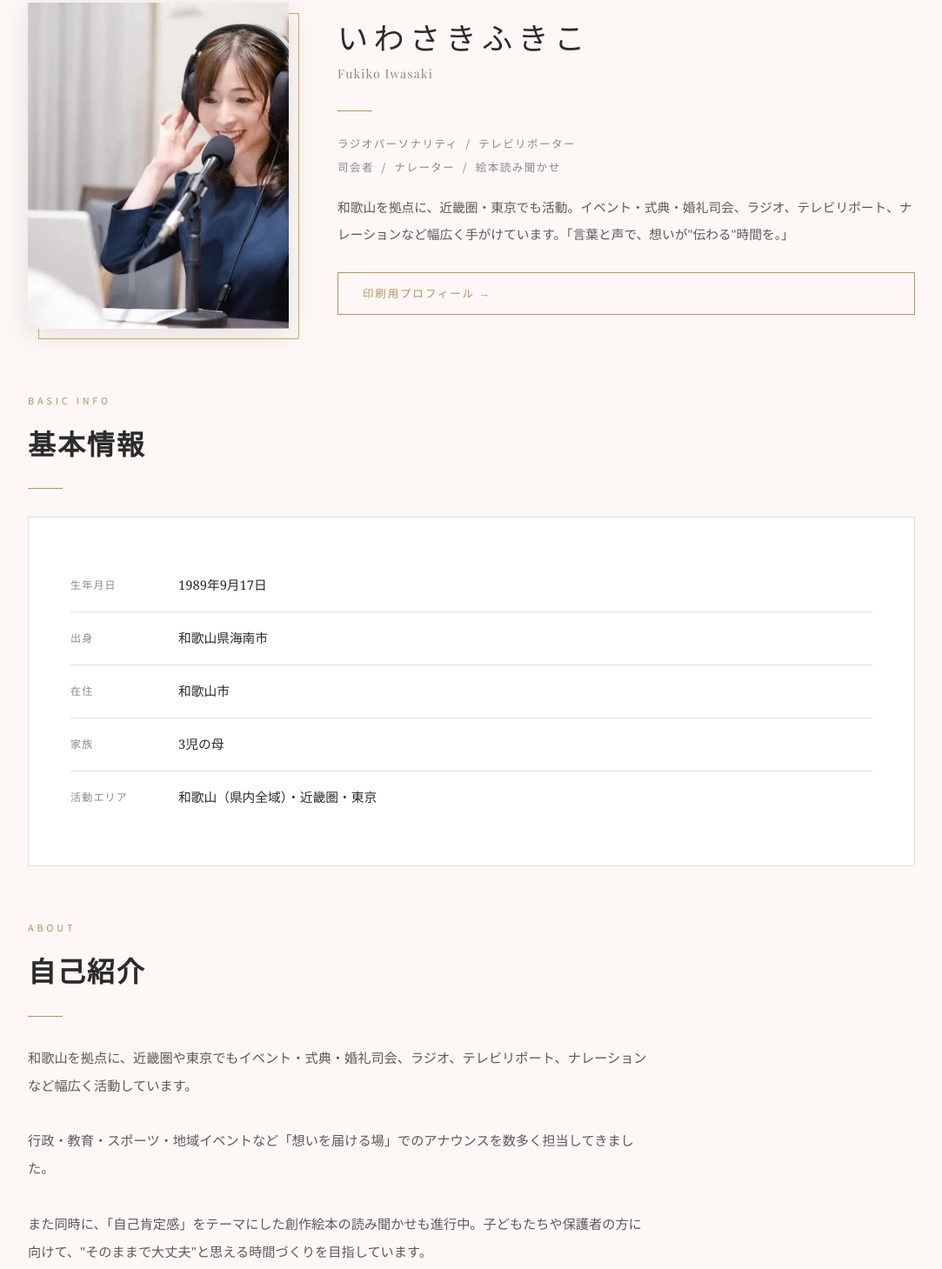
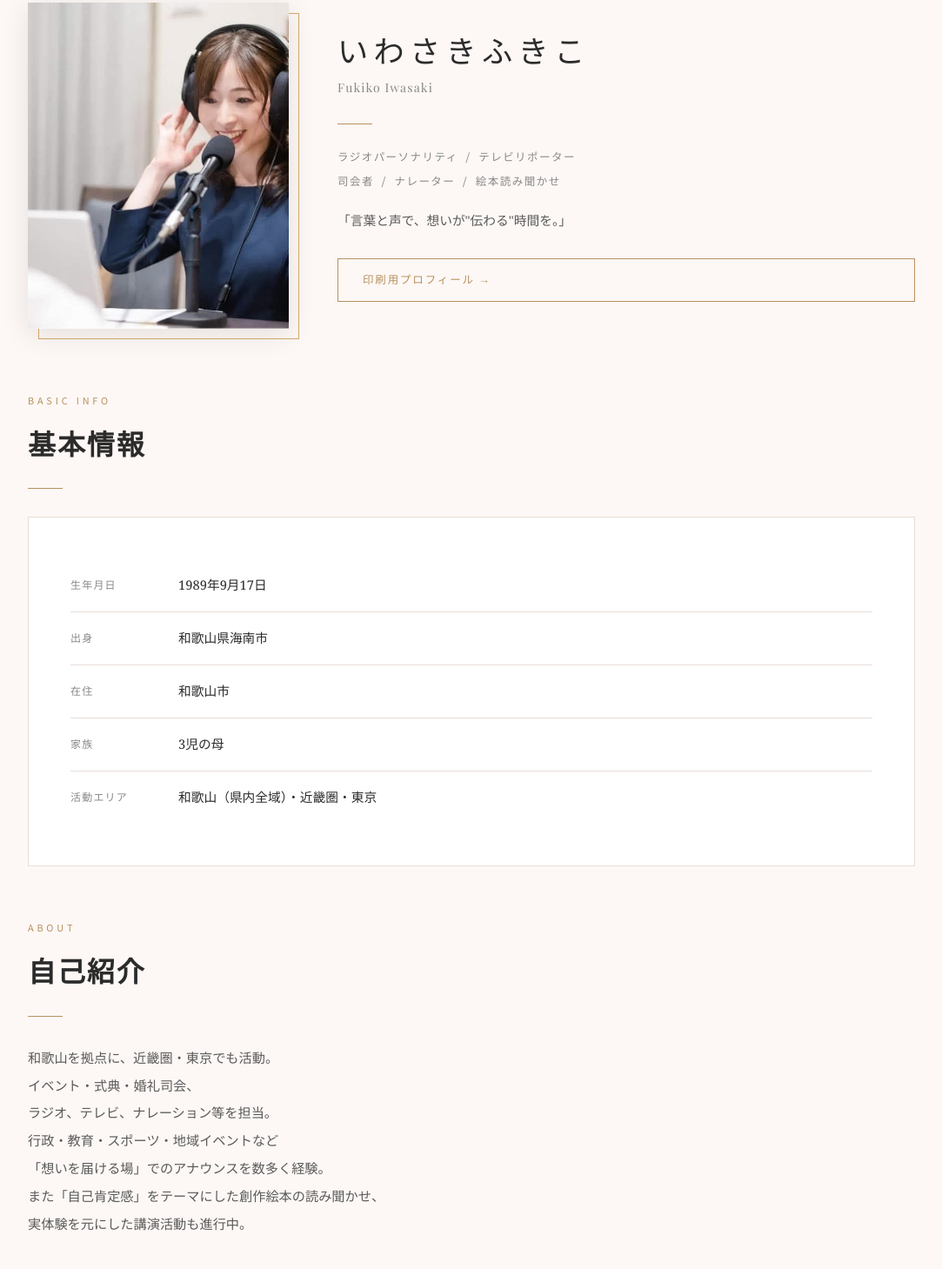
Before and after one commit to fukikohp/fukikohp, a plain HTML site: page profile.html in a window 1280 px wide. Shown: the part 523-1982 px from the top of the page at 87% size, without its empty margins (98-1181 px from the left). Drawn offline with nearby package versions, Linux system fonts and the light colour scheme; a web font is replaced by a local one.

Commit message:
fix: 自己紹介文を統一、profile.html写真横はキャッチコピーのみに短縮

```diff
--- a/profile.html
+++ b/profile.html
@@ -57,7 +57,7 @@
                         司会者 &nbsp;/&nbsp; ナレーター &nbsp;/&nbsp; 絵本読み聞かせ
                     </p>
                     <p class="intro-summary">
-                        和歌山を拠点に、近畿圏・東京でも活動。イベント・式典・婚礼司会、ラジオ、テレビリポート、ナレーションなど幅広く手がけています。「言葉と声で、想いが"伝わる"時間を。」
+                        「言葉と声で、想いが"伝わる"時間を。」
                     </p>
                     <a href="print-profile.html" class="print-profile-btn">印刷用プロフィール &rarr;</a>
                 </div>
@@ -96,9 +96,13 @@
                 <h2 class="section-title">自己紹介</h2>
                 <div class="section-divider"></div>
                 <p class="section-text">
-                    和歌山を拠点に、近畿圏や東京でもイベント・式典・婚礼司会、ラジオ、テレビリポート、ナレーションなど幅広く活動しています。<br><br>
-                    行政・教育・スポーツ・地域イベントなど「想いを届ける場」でのアナウンスを数多く担当してきました。<br><br>
-                    また同時に、「自己肯定感」をテーマにした創作絵本の読み聞かせも進行中。子どもたちや保護者の方に向けて、"そのままで大丈夫"と思える時間づくりを目指しています。
+                    和歌山を拠点に、近畿圏・東京でも活動。<br>
+                    イベント・式典・婚礼司会、<br>
+                    ラジオ、テレビ、ナレーション等を担当。<br>
+                    行政・教育・スポーツ・地域イベントなど<br>
+                    「想いを届ける場」でのアナウンスを数多く経験。<br>
+                    また「自己肯定感」をテーマにした創作絵本の読み聞かせ、<br>
+                    実体験を元にした講演活動も進行中。
                 </p>
             </div>
             <!-- Career Timeline -->
```
Also changed, not shown: index.html (+1 -2 lines).
